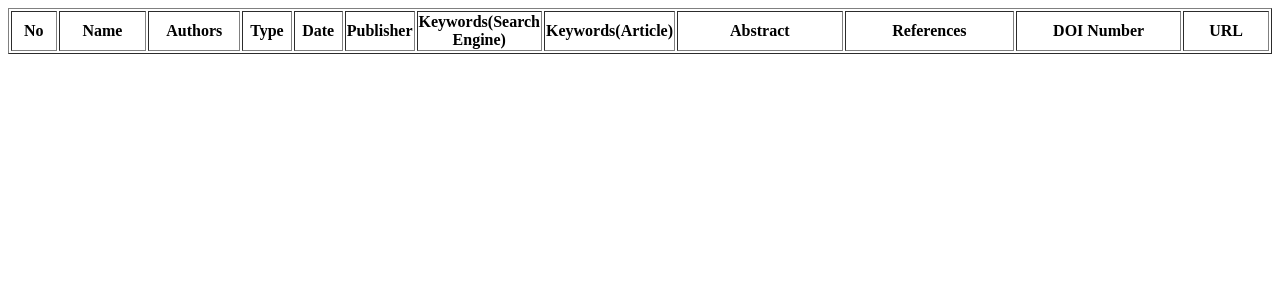
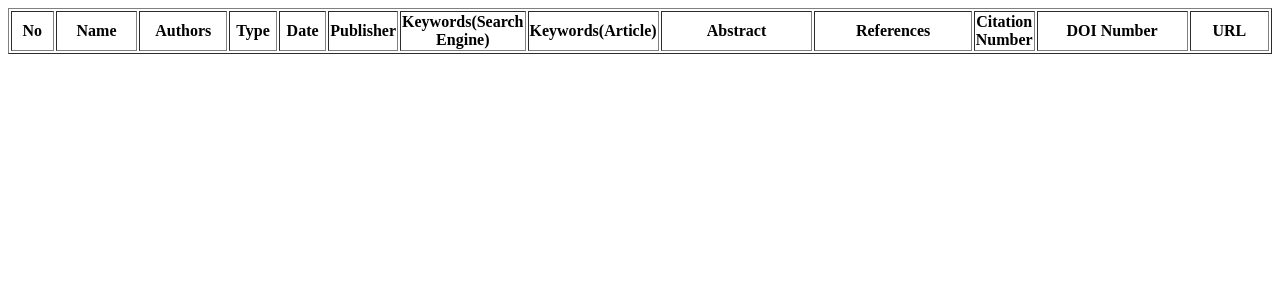
Before and after one commit to mustafaacikyol/College_Projects_2, a Flask app: template Web Scraping Academy Application/templates/results.html in a window 1280 px wide. Shown: the top 300 px of the page. Run offline with Flask 3, Linux system fonts and the light colour scheme; the template is opened without the code that fills it, so the values that code supplies are empty.

Commit message:
add citation to results.html and add download_pdf function to app.py

```diff
--- a/Web Scraping Academy Application/app.py
+++ b/Web Scraping Academy Application/app.py
@@ -1,8 +1,23 @@
 from flask import Flask, render_template, request
 import requests
 from bs4 import BeautifulSoup
+import os
 
 app = Flask(__name__)
+pdf_urls = []
+
+# Function to download PDF files
+def download_pdf(pdf_urls, folder):
+    if not os.path.exists(folder):
+        os.makedirs(folder)
+    for i, pdf_url in enumerate(pdf_urls):
+        response = requests.get(pdf_url)
+        if response.status_code == 200:
+            with open(os.path.join(folder, f"article_{i+1}.pdf"), 'wb') as f:
+                f.write(response.content)
+            print(f"Downloaded article_{i+1}.pdf")
+        else:
+            print(f"Failed to download article_{i+1}.pdf")
 
 @app.route('/')
 def index():
@@ -13,7 +28,8 @@ def search():
     query = request.form['query']
     articles = scrape_dergipark(query)
     articles_length = len(articles)
-    print(articles_length)
+    folder = "pdf"  # Specify the folder where you want to save PDFs
+    download_pdf(pdf_urls, folder)  # Call the function to download PDFs
     return render_template('results.html', articles=articles, articles_length=articles_length)
 
 def scrape_dergipark(query):
@@ -60,6 +76,11 @@ def scrape_dergipark(query):
             references = None
 
         try:
+            citation = article_soup.find('div', class_='article-doi').div.text.split(':')[-1].strip()
+        except AttributeError:
+            citation = None
+
+        try:
             # doi = article_soup.find('div', class_='article-doi').a.text.split('/')[-1][-2].strip()
             doi = article_soup.find('div', class_='article-doi').a['href'].split('org/')[-1]
         except AttributeError:
@@ -77,6 +98,7 @@ def scrape_dergipark(query):
             'keywords': keywords,
             'abstract': abstract,
             'references': references,
+            'citation': citation,
             'doi': doi,
             'url': url
         }
@@ -84,6 +106,11 @@ def scrape_dergipark(query):
         articles.append(data)
         counter += 1
 
+        for link in article_soup.find_all('a', title=True):
+            if link['title'] == "Makale PDF linki":
+                pdf_urls.append("https://dergipark.org.tr"+link['href'])
+
+
     # Render the template with the extracted data
     return articles
 
--- a/Web Scraping Academy Application/templates/results.html
+++ b/Web Scraping Academy Application/templates/results.html
@@ -18,6 +18,7 @@
          <th style="width: 50px;">Keywords(Article)</th>
          <th style="width: 200px;">Abstract</th>
          <th style="width: 200px;">References</th>
+         <th style="width: 30px;">Citation Number</th>
          <th style="width: 200px;">DOI Number</th>
          <th style="width: 100px;">URL</th>
      </tr>
@@ -33,6 +34,7 @@
           <td>{{ articles[i-1].keywords }}</td>
           <td>{{ articles[i-1].abstract }}</td>
           <td>{{ articles[i-1].references }}</td>
+          <td>{{ articles[i-1].citation }}</td>
           <td>{{ articles[i-1].doi }}</td>
           <td>{{ articles[i-1].url }}</td>
         </tr>
```
Also changed, not shown: 7 other files.
